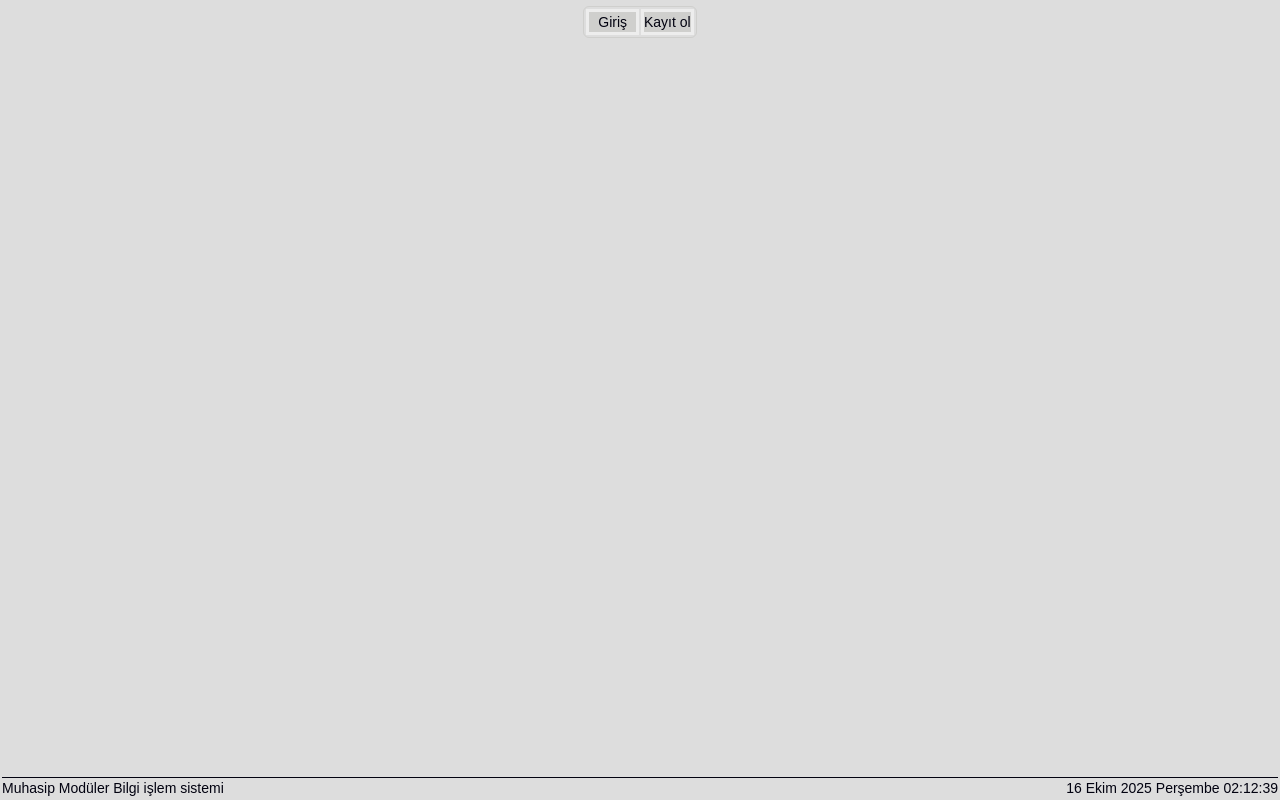
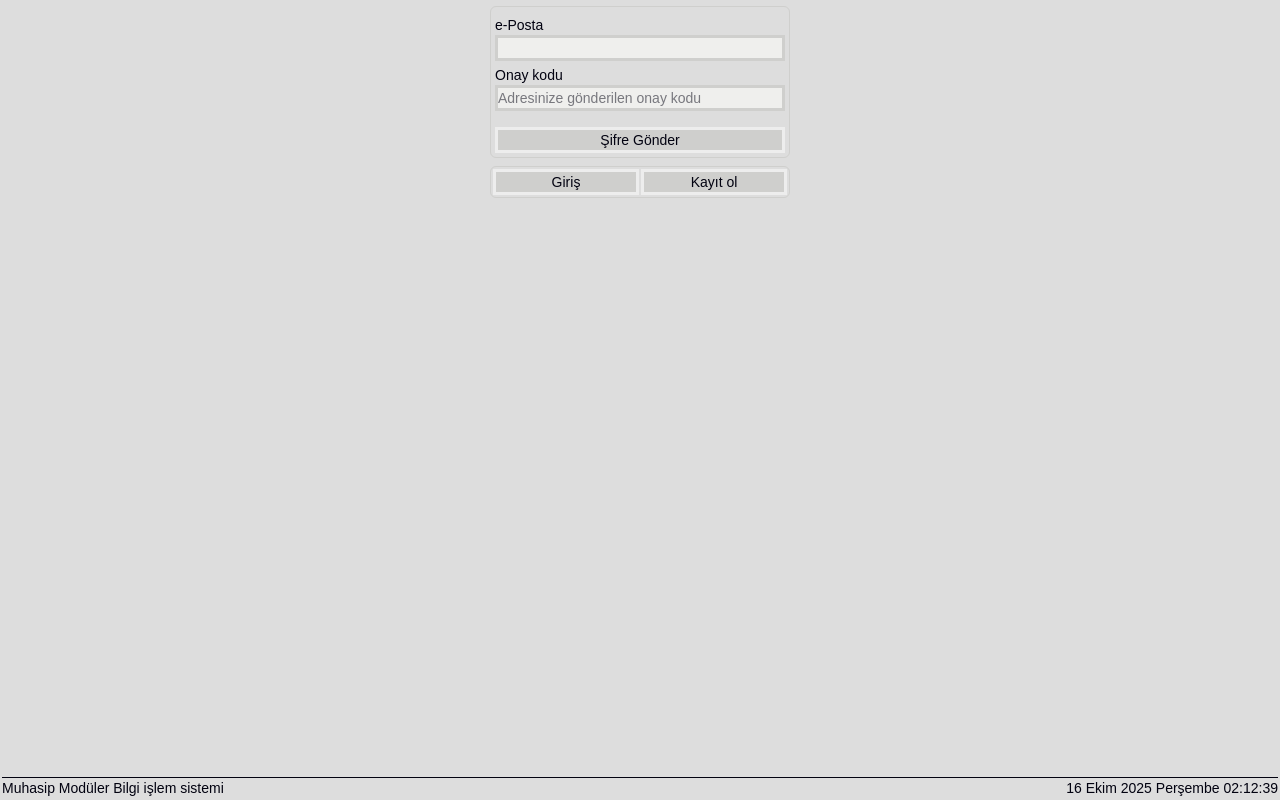
Before and after one commit to hibrahimyucel/m251015, a Next.js app: page /login in a window 1280 px wide. Both pictures are taken after a click on the button "Şifremi unuttum.!". Built offline with nearby package versions, Linux system fonts and the light colour scheme; no server answers; what mssql would draw is missing.

Commit message:
password recovery implemented

```diff
--- a/auth/actions/logInActions.ts
+++ b/auth/actions/logInActions.ts
@@ -114,7 +114,10 @@ export async function signIn(prevState: unknown, formData: FormData) {
   }
 }
 
-export async function forgotPassword(prevState: unknown, formData: FormData) {
+export async function sendForgottenPassword(
+  prevState: unknown,
+  formData: FormData,
+) {
   const data = Object.fromEntries(formData);
   const result = forgotPasswordSchema.safeParse(data);
 
@@ -128,17 +131,16 @@ export async function forgotPassword(prevState: unknown, formData: FormData) {
   const { email, emailverify } = result.data;
 
   try {
-    if (!(await isUserExists(email))) throw new Error("Hesap bulunamadı.!");
+    const userExists = await isUserExists(email);
+    if (!userExists) throw new Error("Hesap bulunamadı.!");
+    const verified = await checkVerificationCode(email, emailverify);
+    if (!verified) {
+      const success = await sendVerificationCode(email);
 
-    if (!emailverify) {
-      const success = await sendVerificationCode(email);
-      if (success.success)
-        throw new Error(
-          "Onay kodunuz gönderildi. e-posta hesabınızı kontrol edin",
-        );
-      if (!success.success) throw new Error(success.message);
-    } else if (!(await checkVerificationCode(email, emailverify)))
-      throw new Error("Onay kodu bulunamadı.!");
+      throw new Error(
+        "Onay kodunuz gönderildi. e-posta hesabınızı kontrol edin",
+      );
+    }
     await sendPassword(email);
   } catch (error) {
     return {
--- /dev/null
+++ b/auth/components/forgottenPassword.tsx
@@ -0,0 +1,53 @@
+"use client";
+import { useActionState, useEffect } from "react";
+import { redirect } from "next/navigation";
+import { sendForgottenPassword } from "../actions/logInActions";
+import TextButton from "@/app/components/textButton";
+
+export function ForgottenPasswordForm() {
+  const [state, sendForgottenPasswordAction, isPending] = useActionState(
+    sendForgottenPassword,
+    undefined,
+  );
+
+  useEffect(() => {
+    if (state?.success) {
+      alert("Şifreniz e-posta hesabınıza gönderildi.");
+      redirect("/login");
+    }
+  }, [state]);
+  return (
+    <form
+      action={sendForgottenPasswordAction}
+      className="border-buttoncolor flex w-[300px] max-w-[300px] flex-col rounded-md border p-1 text-nowrap"
+    >
+      <p className="pt-1">e-Posta</p>
+      <input
+        name="email"
+        type="email"
+        defaultValue={state?.data?.email.toString()}
+      />
+      {state?.errors?.properties?.email && (
+        <p className="text-red-500">
+          {state?.errors?.properties?.email.errors}
+        </p>
+      )}
+      <p className="pt-1">Onay kodu</p>
+
+      <input
+        name="emailverify"
+        placeholder={"Adresinize gönderilen onay kodu"}
+        defaultValue={state?.data?.emailverify?.toString()}
+      />
+      {state?.errors?.properties?.emailverify && (
+        <p className="text-red-500">
+          {state?.errors?.properties?.emailverify.errors}
+        </p>
+      )}
+      {state?.error && <p className="text-red-500">{state?.error}</p>}
+
+      <p className="p-2"></p>
+      <TextButton disabled={isPending} type="submit" text="Şifre Gönder" />
+    </form>
+  );
+}
--- a/auth/components/logIn.tsx
+++ b/auth/components/logIn.tsx
@@ -2,6 +2,7 @@
 import { useState } from "react";
 import { SignUpForm } from "./signUp";
 import { SignInForm } from "./signIn";
+import { ForgottenPasswordForm } from "./forgottenPassword";
 import { useAuth } from "../context/authProvider";
 import { redirect } from "next/navigation";
 import TextButton from "@/app/components/textButton";
@@ -20,6 +21,7 @@ export default function LoginForm() {
     <div className="flex flex-col gap-2 place-self-center pt-1">
       {mode == 0 && <SignInForm />}
       {mode == 1 && <SignUpForm />}
+      {mode == 2 && <ForgottenPasswordForm />}
 
       <div className="border-buttoncolor grid grid-cols-2 gap-0.5 rounded-md border p-0.5">
         {mode != 0 && (
```
